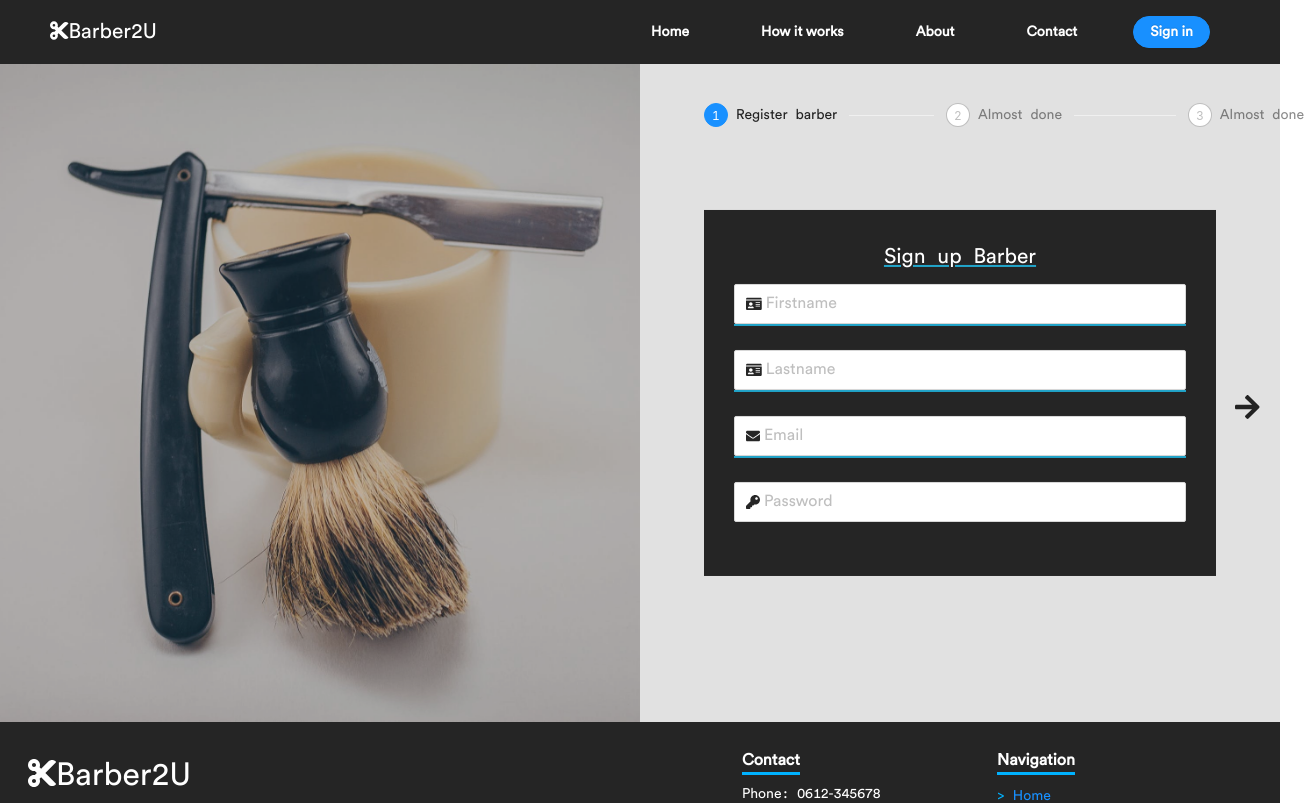
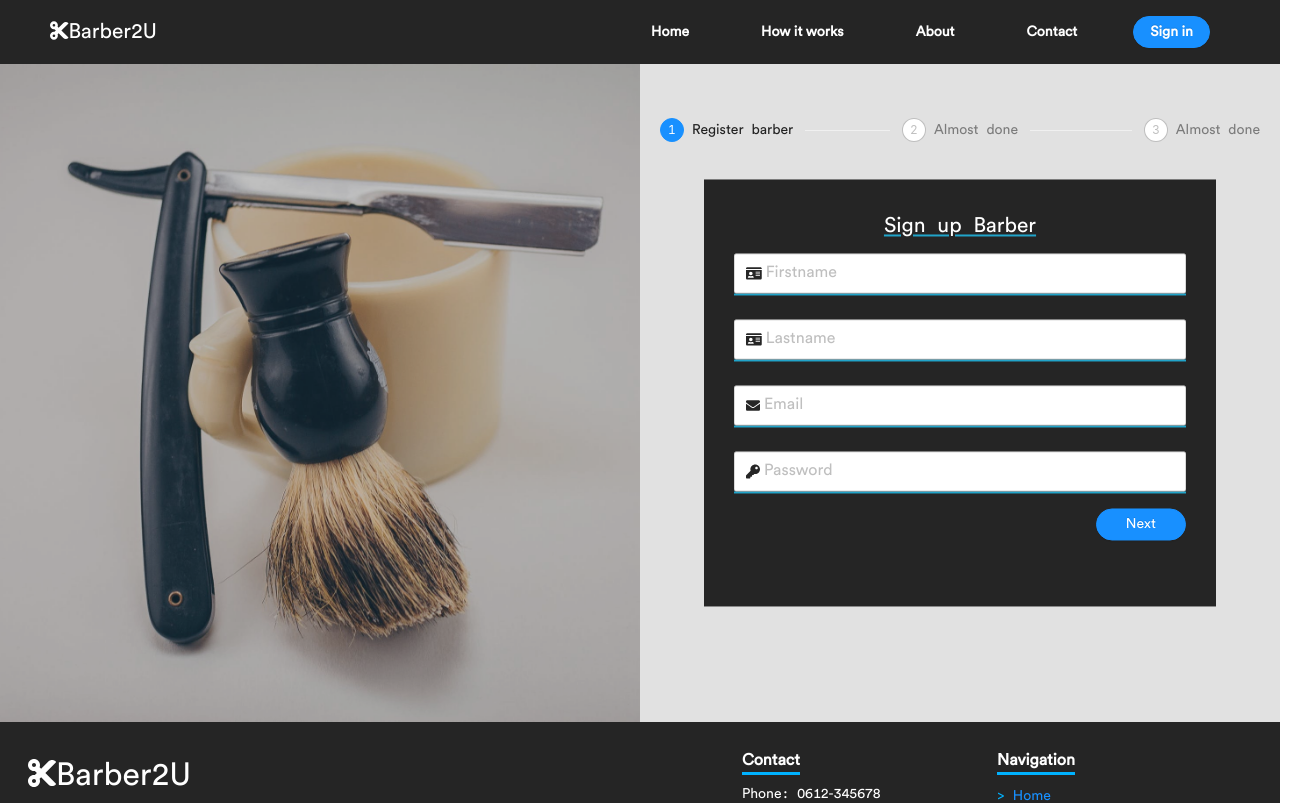
Before and after one commit to ItsMeSafak/barber2u-frontend, a React (Create React App) app: page /customer/signup in a window 1280 px wide. Shown: the top 803 px of the page, 1304 px wide, since content can reach past the window. Built offline with nearby package versions, Linux system fonts and the light colour scheme.

Commit message:
add functional buttons

```diff
--- a/src/components/forms/signup-barber/index.tsx
+++ b/src/components/forms/signup-barber/index.tsx
@@ -218,8 +218,13 @@ const SignupFormBarber: React.FC = () => {
      * @returns {JSX}
      */
     const renderForm = (headingText: string, stepNumber: number) => {
+        const firstFormStep =
+            formInputs[formInputs.length - 1].step > stepNumber;
+        const secondFormStep =
+            stepNumber > 1;
         const lastFormStep =
             formInputs[formInputs.length - 1].step === stepNumber;
+
         return (
             <div className={styles.signupForm}>
                 <h2>{headingText}</h2>
@@ -247,8 +252,29 @@ const SignupFormBarber: React.FC = () => {
                                 />
                             </Form.Item>
                         ))}
-                    {lastFormStep && (
-                        <Form.Item>
+
+                    <Form.Item >
+                        {firstFormStep && (
+                            <Button
+                                onClick={() => next()}
+                                className={styles.nextButton}
+                                type="primary"
+                                shape="round"
+                            >
+                                Next
+                            </Button>
+                        )}
+                        {secondFormStep && (
+                            <Button
+                                onClick={() => prev()}
+                                className={styles.prevButton}
+                                type="primary"
+                                shape="round"
+                            >
+                                Previous
+                            </Button>
+                        )}
+                        {lastFormStep && (
                             <Button
                                 block
                                 type="primary"
@@ -260,8 +286,8 @@ const SignupFormBarber: React.FC = () => {
                             >
                                 Sign Up
                             </Button>
-                        </Form.Item>
-                    )}
+                        )}
+                    </Form.Item>
                 </Form>
             </div>
         );
@@ -296,24 +322,6 @@ const SignupFormBarber: React.FC = () => {
             </Steps>
             <div className={styles.stepsContent}>
                 {stepsForm[activeStep].content}
-                <div className={styles.stepsAction}>
-                    {activeStep < stepsForm.length - 1 && (
-                        <FontAwesomeIcon
-                            className={styles.positionRightArrow}
-                            icon={faArrowRight}
-                            size="2x"
-                            onClick={() => next()}
-                        />
-                    )}
-                    {activeStep > 0 && (
-                        <FontAwesomeIcon
-                            className={styles.positionLeftArrow}
-                            icon={faArrowLeft}
-                            size="2x"
-                            onClick={() => prev()}
-                        />
-                    )}
-                </div>
             </div>
         </>
     );
--- a/src/components/forms/signup-barber/styles.module.scss
+++ b/src/components/forms/signup-barber/styles.module.scss
@@ -1,3 +1,5 @@
+@import "../../../assets/config.scss";
+
 .signupForm {
     width: 80%;
     position: absolute;
@@ -21,18 +23,21 @@
 
 .positionForm {
     position: absolute;
-    top: 6%;
-    left: 10%;
+    left: 50%;
+    top: 10%;
+    transform: translate(-50%, -50%);
 }
 
-.positionRightArrow {
-    top: 50%;
-    left: 93%;
-    position: absolute;
+.nextButton {
+    width: 20%;
+    float: right;
+    margin: -9px 0 12px 0;
+    background: $primary-color;
 }
 
-.positionLeftArrow {
-    top: 50%;
-    right: 93%;
-    position: absolute;
+.prevButton {
+    width: 20%;
+    float: left;
+    margin: -9px 0 12px 0;
+    background: $primary-color;
 }
```
